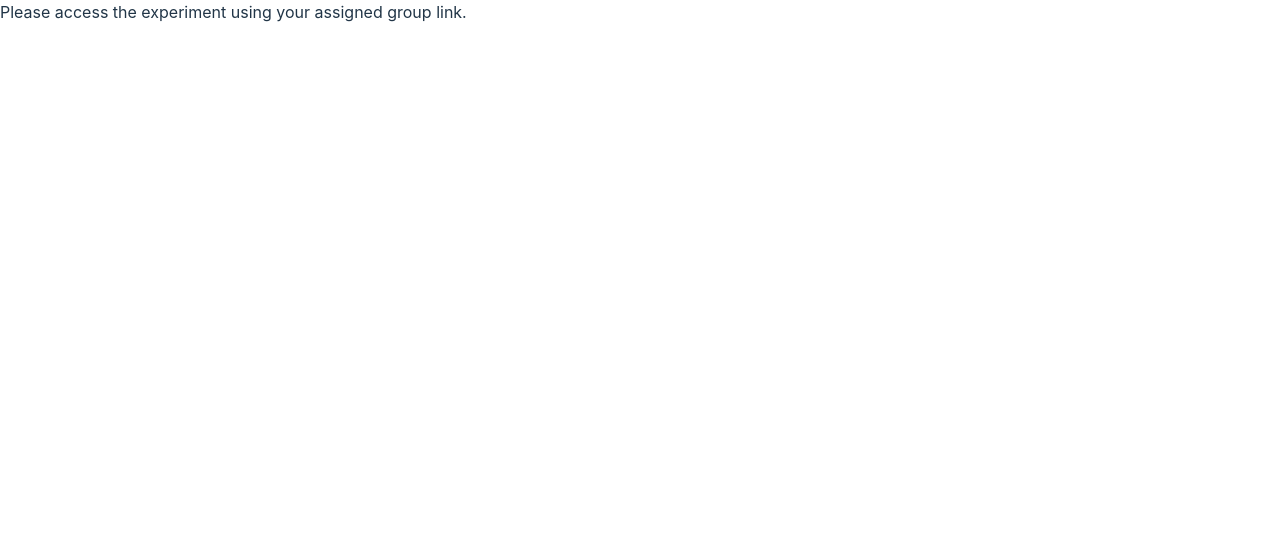
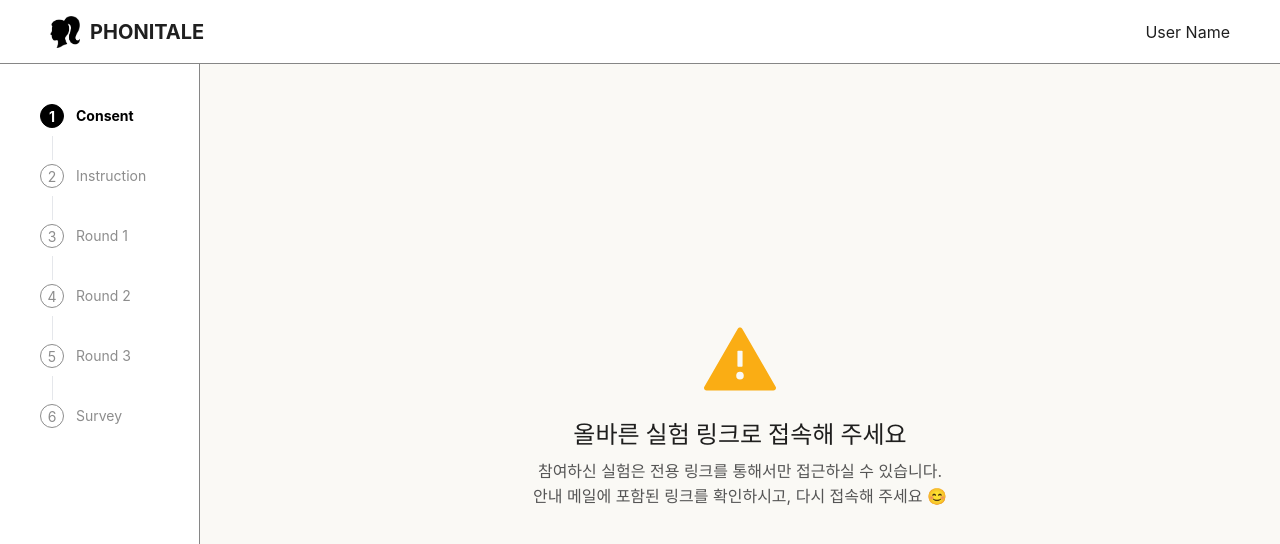
Before and after one commit to suyoungkwon2/phonitale-react, a React (Vite) app in the folder phonitale-react/: page / in a window 1280 px wide. Shown: the top 544 px of the page. Built offline with nearby package versions, Linux system fonts and the light colour scheme; a web font is replaced by a local one.

Commit message:
feat: invalid access page

```diff
--- a/phonitale-react/src/App.jsx
+++ b/phonitale-react/src/App.jsx
@@ -16,6 +16,7 @@ import GenerationPage from './pages/GenerationPage';
 import SurveyStartPage from './pages/SurveyStartPage';
 import SurveyPage from './pages/SurveyPage';
 import EndPage from './pages/EndPage';
+import InvalidAccessPage from './pages/InvalidAccessPage';
 // Import MainLayout if you want routes without the layout, otherwise pages handle it
 // import MainLayout from './components/MainLayout';
 
@@ -58,7 +59,7 @@ function App() {
       <Route path="/invalid-group" element={<div>Invalid Group Code. Please check your link.</div>} />
 
       {/* Route to handle potential root access without group code */}
-      <Route path="/" element={<div>Please access the experiment using your assigned group link.</div>} />
+      <Route path="/" element={<InvalidAccessPage />} />
 
       {/* Group specific routes are now handled by GroupWrapper */}
       <Route path="/:groupCode/*" element={<GroupWrapper><GroupSpecificRoutes /></GroupWrapper>} />
--- /dev/null
+++ b/phonitale-react/src/pages/InvalidAccessPage.jsx
@@ -0,0 +1,31 @@
+import React from 'react';
+import { Result, Typography } from 'antd';
+import MainLayout from '../components/MainLayout';
+
+const { Title, Paragraph } = Typography;
+
+const InvalidAccessPage = () => {
+  return (
+    <MainLayout>
+      <div style={{ display: 'flex', justifyContent: 'center', alignItems: 'center', height: 'calc(100vh - 128px)' }}> {/* 헤더 높이 제외, 수직 중앙 정렬 */}
+        <Result
+          status="warning" // 경고 아이콘 사용
+          title={
+            <Title level={3} style={{ marginBottom: '8px' }}>
+              올바른 실험 링크로 접속해 주세요
+            </Title>
+          }
+          subTitle={
+            <Paragraph style={{ fontSize: '16px', color: '#555' }}>
+              참여하신 실험은 전용 링크를 통해서만 접근하실 수 있습니다.
+              <br />
+              안내 메일에 포함된 링크를 확인하시고, 다시 접속해 주세요 😊
+            </Paragraph>
+          }
+        />
+      </div>
+    </MainLayout>
+  );
+};
+
+export default InvalidAccessPage;
```
